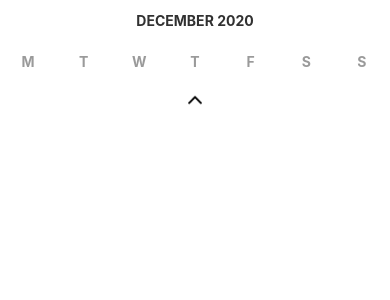
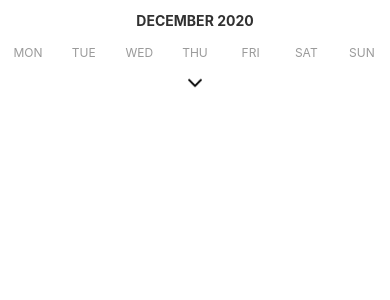
Before and after one commit to usmansbk/react-native-calendar, a React Native app: screen / in a window 390 px wide. Shown: the top 300 px of the page. Built offline with nearby package versions, Linux system fonts and the light colour scheme.

Commit message:
skeleton

```diff
--- a/src/Calendar.js
+++ b/src/Calendar.js
@@ -3,6 +3,7 @@ import {View, Text, StyleSheet, Animated, TouchableOpacity} from 'react-native';
 import {getDate, formatMonthHeader} from './utils';
 
 const BUTTON_SIZE = 48;
+const DEFAULT_SHORT_NAMES = ['Mon', 'Tue', 'Wed', 'Thu', 'Fri', 'Sat', 'Sun'];
 
 export default function Calendar() {
   const [date] = useState(getDate());
@@ -15,12 +16,11 @@ export default function Calendar() {
   );
 }
 
-function WeekHeader() {
-  const shortNames = ['M', 'T', 'W', 'T', 'F', 'S', 'S'];
+function WeekHeader({shortNames = DEFAULT_SHORT_NAMES}) {
   return (
     <View style={[styles.weekHeader]}>
       {shortNames.map((name, index) => (
-        <View key={index} style={styles.button}>
+        <View key={index} style={[styles.weekday]}>
           <Text style={[styles.weekHeaderText]}>{name}</Text>
         </View>
       ))}
@@ -38,7 +38,7 @@ function MonthHeader({title}) {
 
 function Footer() {
   return (
-    <View style={styles.footer}>
+    <View style={[styles.footer]}>
       <Animated.Image
         source={require('./img/arrow.png')}
         style={[styles.arrow]}
@@ -65,6 +65,7 @@ const styles = StyleSheet.create({
   arrow: {
     width: 14,
     height: 14,
+    transform: [{rotateX: '180deg'}],
   },
   footer: {
     justifyContent: 'center',
@@ -79,7 +80,14 @@ const styles = StyleSheet.create({
   },
   weekHeaderText: {
     color: '#9A9A9A',
-    fontWeight: 'bold',
+    textTransform: 'uppercase',
+    fontSize: 12,
+  },
+  weekday: {
+    width: BUTTON_SIZE,
+    justifyContent: 'center',
+    alignItems: 'center',
+    paddingVertical: 8,
   },
   button: {
     width: BUTTON_SIZE,
```
